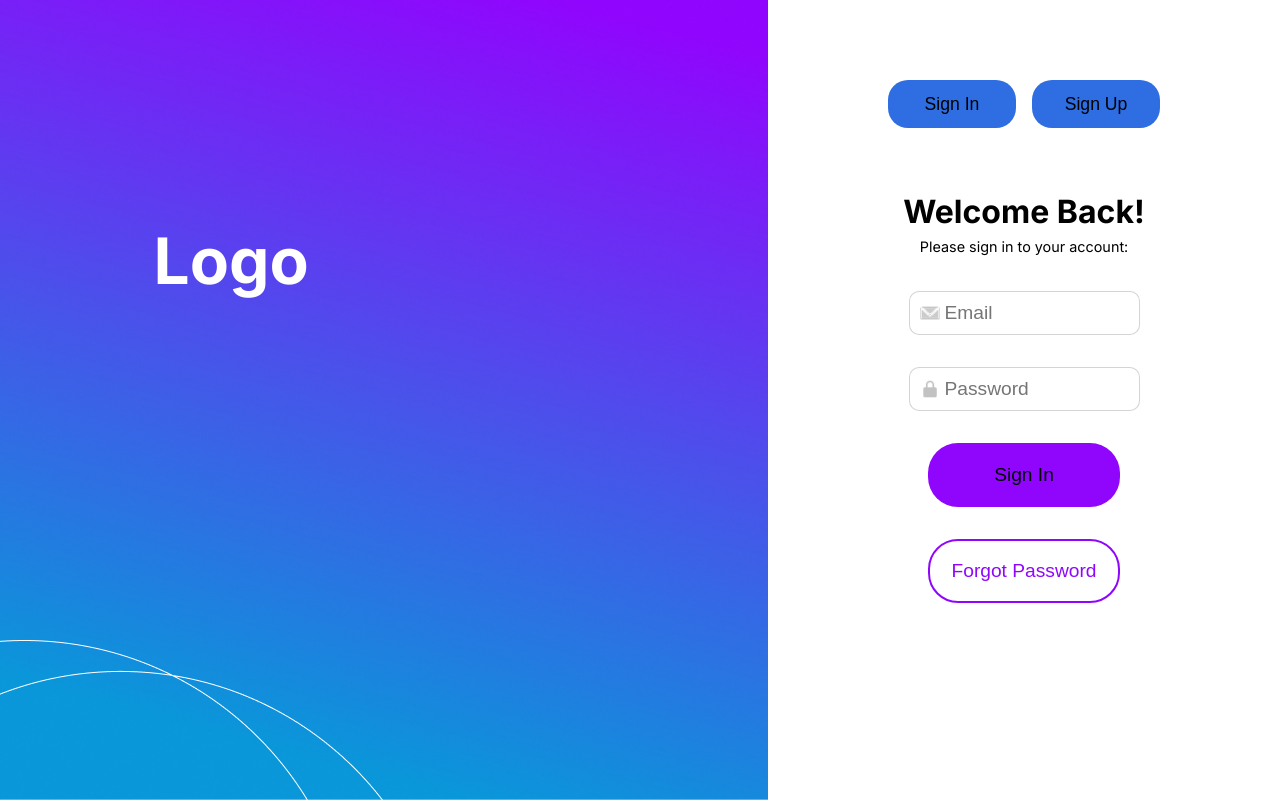
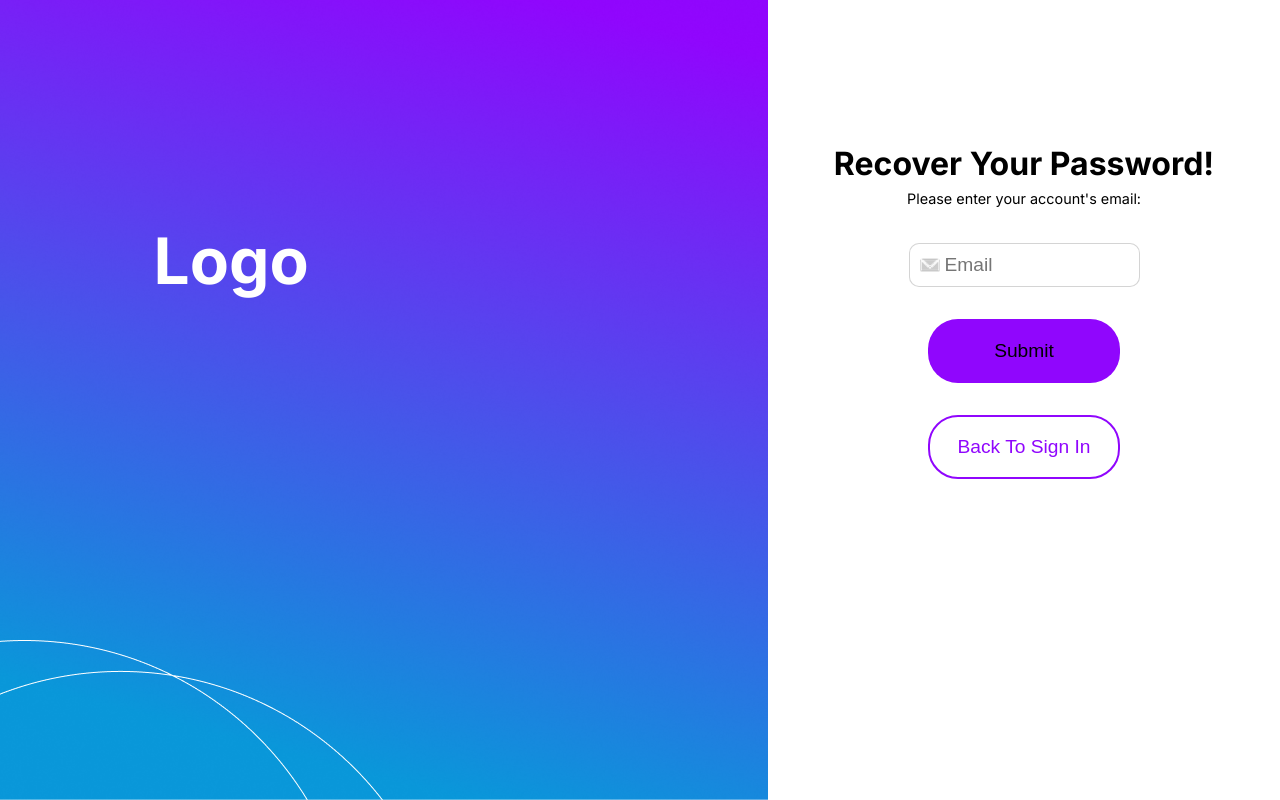
Before and after one commit to Issa-Abbani/Anecdote, a React (Vite) app: page / in a window 1280 px wide. Both pictures are taken after a click on the button "Forgot Password". Built offline with nearby package versions, Linux system fonts and the light colour scheme; a web font is replaced by a local one.

Commit message:
Created the UI for Forget Password

```diff
--- a/src/components/Login/Recovery.jsx
+++ b/src/components/Login/Recovery.jsx
@@ -0,0 +1,19 @@
+import styles from '../../styles/form.module.css';
+
+function Recovery(props){
+  return (
+    <section>
+      <div className={styles.intro}>
+        <h2>Recover Your Password!</h2>
+        <p>Please enter your account's email:</p>
+      </div>
+      <form>
+        <input className={styles.inputEmail} placeholder='Email' type='email' size={40} maxLength={240} required />
+        <button className={styles.signBtn} type='button'>Submit</button>
+        <button className={styles.forgotP}   onClick={(e) => {e.preventDefault();props.onForget();}} type='button'>Back To Sign In</button>
+      </form>
+    </section>
+  )
+}
+
+export default Recovery;
--- a/src/components/Login/SignIn.jsx
+++ b/src/components/Login/SignIn.jsx
@@ -1,6 +1,6 @@
 import styles from '../../styles/form.module.css';
 
-function SignIn(){
+function SignIn(props){
 return (
   <section>
     <div className={styles.intro}>
@@ -11,7 +11,7 @@ return (
       <input className={styles.inputEmail} placeholder='Email' type='email' size={40} maxLength={240} required />
       <input className={styles.inputPass} placeholder='Password' type='password' size={40} maxLength={240} required />
       <button className={styles.signBtn} type='button'>Sign In</button>
-      <button className={styles.forgotP} type='button'>Forgot Password</button>
+      <button className={styles.forgotP}   onClick={(e) => {e.preventDefault();props.onForget();}} type='button'>Forgot Password</button>
     </form>
   </section>
 )
--- a/src/pages/Login.jsx
+++ b/src/pages/Login.jsx
@@ -2,28 +2,37 @@ import Logo from "../components/Login/Logo.jsx";
 import styles from '../styles/Login.module.css';
 import SignIn from "../components/Login/SignIn.jsx";
 import SignUp from "../components/Login/SignUp.jsx";
+import Recovery from "../components/Login/Recovery.jsx";
 import { useState } from "react";
 function Login(){
 
 const [isUser, setIsUser] = useState(true) ;
-// const [forgot, isForgot] = useState(false);
+const [forgot, setForgot] = useState(false);
 
-
+const forgetPassword = ()=>{
+  setForgot((prev) => !prev);
+}
 
 return (
   <main>
     <Logo />
+    {forgot ? (
+      <aside className={styles.form}>
+        <Recovery onForget = {forgetPassword} />
+      </aside>
+    ):(
     <aside className={styles.form}>
       <div className={styles.signNav}>
         <button className={styles.signBtn} onClick={() => setIsUser(true)}>Sign In</button>
         <button className={styles.signBtn} onClick={() => setIsUser(false)}>Sign Up</button>
       </div>
       {isUser ? (
-        <SignIn />
+        <SignIn onForget = {forgetPassword} />
       ) : (
         <SignUp />
       )}
     </aside>
+    )}
   </main>
 )
 }
```
